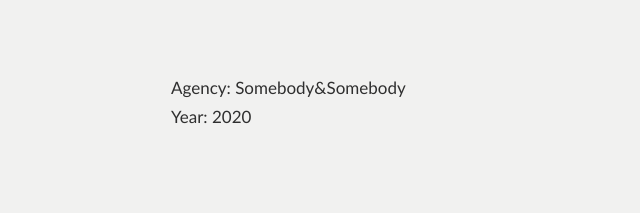
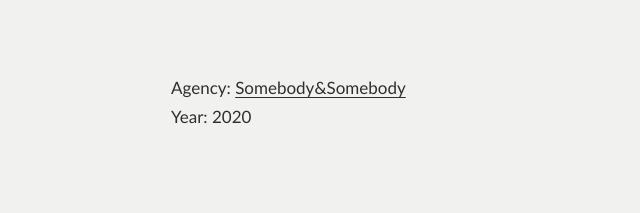
Before and after one commit to radovangrezo/radovangrezo.com-portfolio, a plain HTML site: page site/dedoles.html in a window 1280 px wide. Shown: the part 1727-1940 px from the top of the page, 71-711 px from the left. Drawn offline with Linux system fonts and the light colour scheme.

Commit message:
Add Somebody&Somebody link

```diff
--- a/site/dedoles.html
+++ b/site/dedoles.html
@@ -42,7 +42,7 @@
         <p>Then the audience took over. Fans made their own ten-hour loop on YouTube. Other user-generated versions racked up 100k+ views in ten days. <a href="https://www.tiktok.com/tag/dedoleschallenge" target="_blank" rel="noopener">On TikTok, our #dedoleschallenge</a> pulled in 350k+ views, with <a href="https://www.instagram.com/explore/search/keyword/?q=%23dedoleschallenge" target="_blank" rel="noopener">Instagram</a> following close behind.</p>
         <p>Three weeks into the campaign, the client called us with a problem we’d never heard before: "I’m worried we’ll sell out everything soon."</p>
       </div>
-      <p style="margin-top: 48px;"><br>Agency: Somebody&amp;Somebody<br>Year: 2020</p>
+      <p style="margin-top: 48px;"><br>Agency: <a href="https://somebodytwice.com/" target="_blank" rel="noopener">Somebody&amp;Somebody</a><br>Year: 2020</p>
     </div>
   </main>
   <footer class="site-footer">
```
